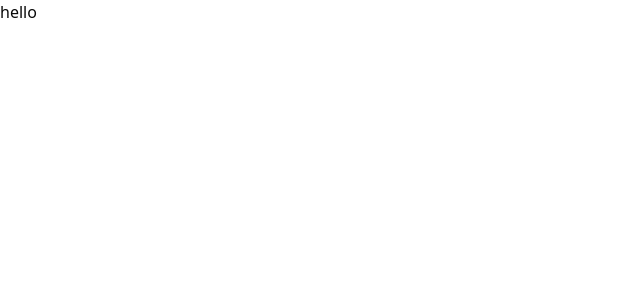
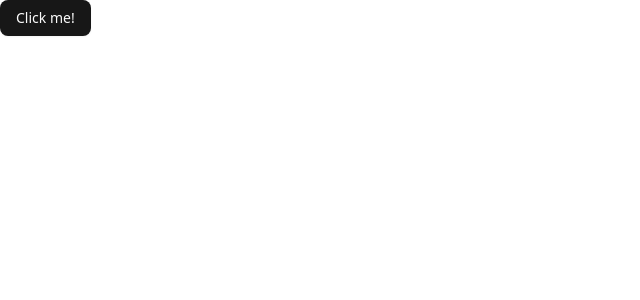
Before and after one commit to FRONT-END-BOOTCAMP-PLUS-4/sik-share, a Next.js app: page / in a window 1280 px wide. Shown: the top 300 px of the page, without its empty margins (0-640 px from the left). Built offline with nearby package versions, Linux system fonts and the light colour scheme.

Commit message:
chore: 프로젝트 초기 디렉토리 구조 설정

```diff
--- a/app/page.tsx
+++ b/app/page.tsx
@@ -1,7 +1,9 @@
+import { Button } from "@/components/ui/button";
+
 export default function Home() {
   return (
     <>
-      <p>hello</p>
+      <Button>Click me!</Button>
     </>
   );
 }
--- /dev/null
+++ b/components/ui/button.tsx
@@ -0,0 +1,59 @@
+import * as React from "react"
+import { Slot } from "@radix-ui/react-slot"
+import { cva, type VariantProps } from "class-variance-authority"
+
+import { cn } from "@/lib/utils"
+
+const buttonVariants = cva(
+  "inline-flex items-center justify-center gap-2 whitespace-nowrap rounded-md text-sm font-medium transition-all disabled:pointer-events-none disabled:opacity-50 [&_svg]:pointer-events-none [&_svg:not([class*='size-'])]:size-4 shrink-0 [&_svg]:shrink-0 outline-none focus-visible:border-ring focus-visible:ring-ring/50 focus-visible:ring-[3px] aria-invalid:ring-destructive/20 dark:aria-invalid:ring-destructive/40 aria-invalid:border-destructive",
+  {
+    variants: {
+      variant: {
+        default:
+          "bg-primary text-primary-foreground shadow-xs hover:bg-primary/90",
+        destructive:
+          "bg-destructive text-white shadow-xs hover:bg-destructive/90 focus-visible:ring-destructive/20 dark:focus-visible:ring-destructive/40 dark:bg-destructive/60",
+        outline:
+          "border bg-background shadow-xs hover:bg-accent hover:text-accent-foreground dark:bg-input/30 dark:border-input dark:hover:bg-input/50",
+        secondary:
+          "bg-secondary text-secondary-foreground shadow-xs hover:bg-secondary/80",
+        ghost:
+          "hover:bg-accent hover:text-accent-foreground dark:hover:bg-accent/50",
+        link: "text-primary underline-offset-4 hover:underline",
+      },
+      size: {
+        default: "h-9 px-4 py-2 has-[>svg]:px-3",
+        sm: "h-8 rounded-md gap-1.5 px-3 has-[>svg]:px-2.5",
+        lg: "h-10 rounded-md px-6 has-[>svg]:px-4",
+        icon: "size-9",
+      },
+    },
+    defaultVariants: {
+      variant: "default",
+      size: "default",
+    },
+  }
+)
+
+function Button({
+  className,
+  variant,
+  size,
+  asChild = false,
+  ...props
+}: React.ComponentProps<"button"> &
+  VariantProps<typeof buttonVariants> & {
+    asChild?: boolean
+  }) {
+  const Comp = asChild ? Slot : "button"
+
+  return (
+    <Comp
+      data-slot="button"
+      className={cn(buttonVariants({ variant, size, className }))}
+      {...props}
+    />
+  )
+}
+
+export { Button, buttonVariants }
--- a/package.json
+++ b/package.json
@@ -9,7 +9,9 @@
     "lint": "next lint"
   },
   "dependencies": {
+    "@lottiefiles/dotlottie-react": "^0.13.5",
     "@prisma/client": "^6.7.0",
+    "@radix-ui/react-slot": "^1.2.0",
     "class-variance-authority": "^0.7.1",
     "clsx": "^2.1.1",
     "lucide-react": "^0.507.0",
```
Also changed, not shown: app/api/route.ts (added), components/common/Header.tsx (added), lib/prisma.ts (added), public/assets/pet.png (added), store/useAuthStore.ts (added), types/user.ts (added), utils/formDate.ts (added), 1 other file (tests, documents, lock files or other folders).
